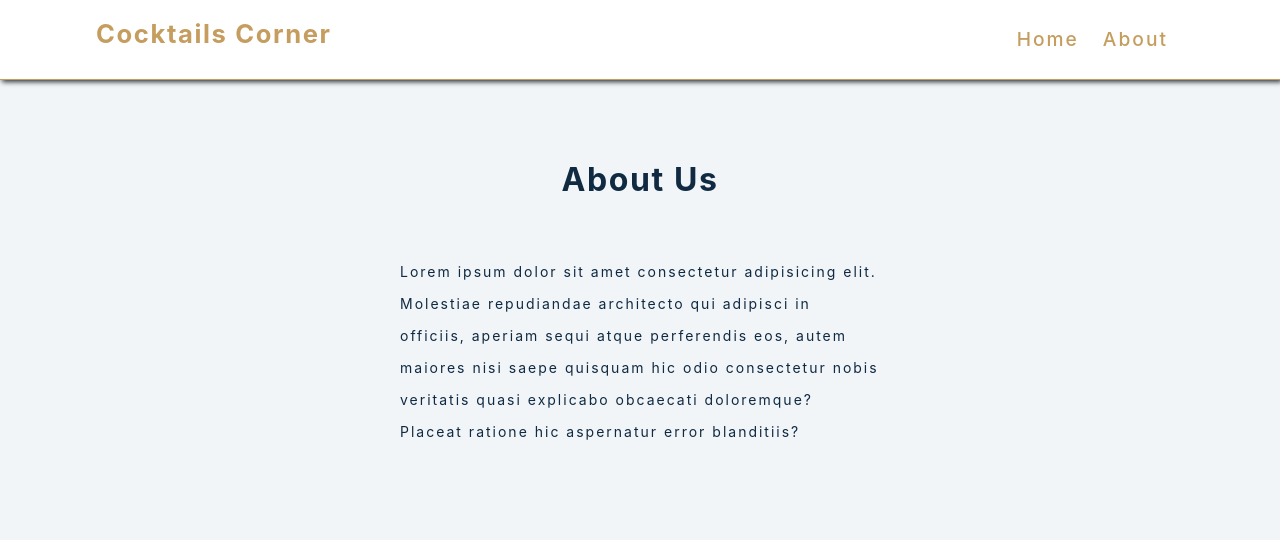
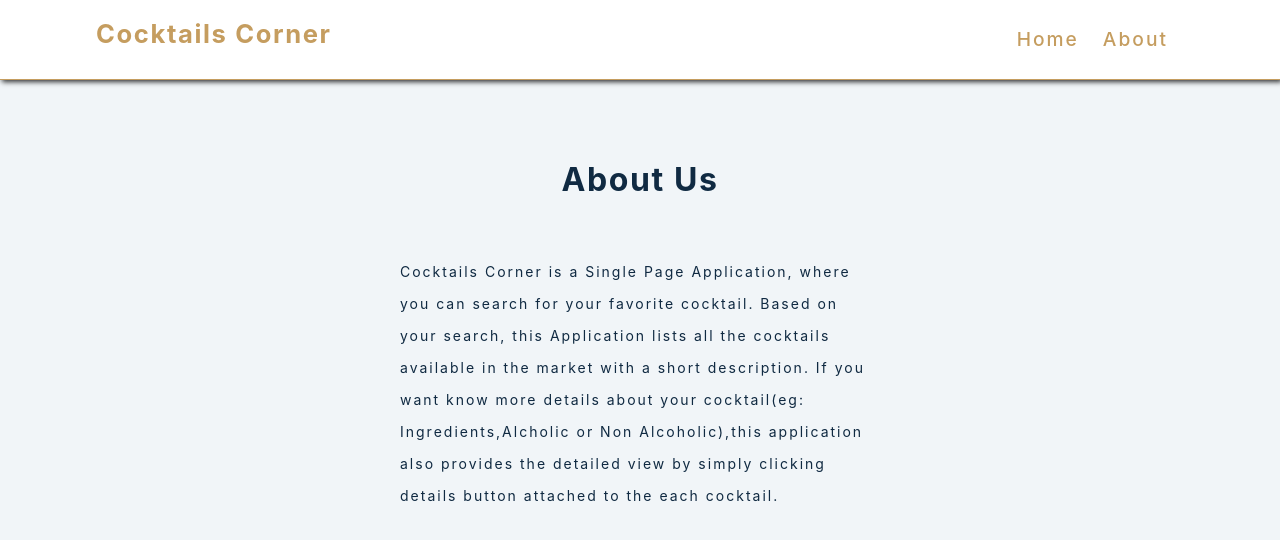
Before and after one commit to VinzRaj/react_cocktail_app, a React (Create React App) app: page /about in a window 1280 px wide. Shown: the top 540 px of the page. Built offline with nearby package versions, Linux system fonts and the light colour scheme; no server answers.

Commit message:
About page paragraph content updated, wrote the details about project

```diff
--- a/src/Pages/About.js
+++ b/src/Pages/About.js
@@ -5,11 +5,12 @@ const About = () => {
     <section className='section about-section'>
       <h1 className='section-title'>about us</h1>
       <p>
-        Lorem ipsum dolor sit amet consectetur adipisicing elit. Molestiae
-        repudiandae architecto qui adipisci in officiis, aperiam sequi atque
-        perferendis eos, autem maiores nisi saepe quisquam hic odio consectetur
-        nobis veritatis quasi explicabo obcaecati doloremque? Placeat ratione
-        hic aspernatur error blanditiis?
+        Cocktails Corner is a Single Page Application, where you can search for
+        your favorite cocktail. Based on your search, this Application lists all
+        the cocktails available in the market with a short description. If you
+        want know more details about your cocktail(eg: Ingredients,Alcholic or
+        Non Alcoholic),this application also provides the detailed view by
+        simply clicking details button attached to the each cocktail.
       </p>
     </section>
   );
```
